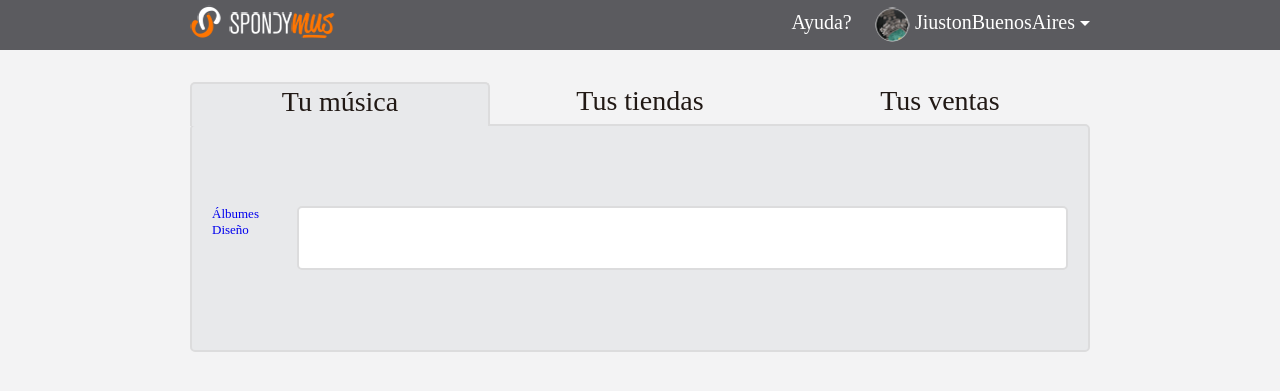
After one commit to fleopardo/sebastian, a PHP site: page /tu-musica.html in a window 1280 px wide. The commit adds this page. Shown: the top 391 px of the page. Run offline with PHP 8.4, Linux system fonts and the light colour scheme.

Commit message:
avances en tu musica y ajustes e ntodas las pantallas

```diff
--- a/css/global.css
+++ b/css/global.css
@@ -145,6 +145,11 @@ header nav li .submenu a{
 
 /* NAV */
 
+.nav-principal{
+    z-index: 1;
+    position: relative;
+}
+
 .nav-principal li{
     width: 33.33%;
     float: left;
--- /dev/null
+++ b/css/tu-musica.css
@@ -0,0 +1,17 @@
+.tu-musica .content{
+    padding-left: 105px;
+    padding-right: 20px;
+    position: relative;
+}
+
+.tu-musica .content > nav{
+    position: absolute;
+    left: 20px;
+}
+
+.tu-musica .wrapper-content{
+    background: #fff;
+    border-radius: 5px;
+    border: 2px solid #dcdcdd;
+    padding: 30px 60px;
+}
--- /dev/null
+++ b/tu-musica.html
@@ -0,0 +1,83 @@
+<!doctype html>
+<!--[if lt IE 7]> <html class="no-js lt-ie10 lt-ie9 lt-ie8 lt-ie7 ie6" lang="es"> <![endif]-->
+<!--[if IE 7]>    <html class="no-js lt-ie10 lt-ie9 lt-ie8 ie7" lang="es"> <![endif]-->
+<!--[if IE 8]>    <html class="no-js lt-ie10 lt-ie9 ie8" lang="es"> <![endif]-->
+<!--[if IE 9]>    <html class="no-js lt-ie10 ie9" lang="es"> <![endif]-->
+<!--[if gt IE 9]><!--> <html class="no-js" lang="es"> <!--<![endif]-->
+<head>
+    <title>Spondymus</title>
+    <meta name="description" content="">
+    <meta name="keywords" content="">
+    <meta charset="utf-8" />
+    <link rel="shortcut icon" href="favicon.ico" type="image/x-icon" />
+    <link rel="stylesheet" type="text/css" href="css/global.css" />
+    <link rel="stylesheet" type="text/css" href="css/tu-musica.css" />
+    <!--[if lt IE 9]>
+        <script src="js/libs/html5.js"></script>
+    <![endif]-->
+</head>
+<body class="panel tu-musica albumes">
+
+    <!-- Header -->
+    <header>
+        <div class="wrapper-principal">
+            <h1><a href="#">Spondymus</a></h1>
+
+            <nav>
+                <h2 class="title-outline">Mi cuenta</h2>
+
+                <ul>
+                    <li><a href="ayuda.html">Ayuda?</a></li>
+
+                    <li class="submenu-trigger">
+                        <img src="css/assets/profile.png" width="35" height="35" class="profile"/> JiustonBuenosAires
+                        <div class="submenu">
+                            <a href="mis-datos.html">Mis datos</a>
+                            <a href="log-out.html">Salir</a>
+                        </div>
+                    </li>
+                </ul>
+            </nav>
+        </div>
+    </header>
+    <!-- /Header -->
+
+
+    <!-- Content -->
+    <div class="wrapper-principal">
+
+        <nav class="nav-principal">
+            <h2 class="title-outline">Elije una seccion</h2>
+            <ul class="clearfix">
+                <li><a href="tu-musica.html" class="active">Tu música</a></li>
+                <li><a href="tus-tiendas.html">Tus tiendas</a></li>
+                <li><a href="tus-ventas.html">Tus ventas</a></li>
+            </ul>
+        </nav>
+
+        <section class="content">
+            <h2 class="title-outline">Tu música</h2>
+
+            <nav>
+                <h3 class="title-outline">Opciones</h3>
+                <ul>
+                    <li><a href="tu-musica.html" class="active">Álbumes</a></li>
+                    <li><a href="diseno.html">Diseño</a></li>
+                </ul>
+            </nav>
+
+            <div class="wrapper-content">
+                <form name="" method="" action="">
+
+                </form>
+            </div>
+
+        </section>
+    </div>
+    <!-- /Content -->
+
+    <script src="js/libs/jquery.min.js"></script>
+    <script src="js/libs/jquery-ui-1.10.4.custom.min.js"></script>
+
+</body>
+</html>
--- a/tus-tiendas.html
+++ b/tus-tiendas.html
@@ -48,7 +48,7 @@
         <nav class="nav-principal">
             <h2 class="title-outline">Elije una seccion</h2>
             <ul class="clearfix">
-                <li><a href="mi-musica.html">Tu música</a></li>
+                <li><a href="tu-musica.html">Tu música</a></li>
                 <li><a href="tus-tiendas.html" class="active">Tus tiendas</a></li>
                 <li><a href="tus-ventas.html">Tus ventas</a></li>
             </ul>
--- a/tus-ventas.html
+++ b/tus-ventas.html
@@ -48,7 +48,7 @@
         <nav class="nav-principal">
             <h2 class="title-outline">Elije una seccion</h2>
             <ul class="clearfix">
-                <li><a href="mi-musica.html">Tu música</a></li>
+                <li><a href="tu-musica.html">Tu música</a></li>
                 <li><a href="tus-tiendas.html">Tus tiendas</a></li>
                 <li><a href="tus-ventas.html" class="active">Tus ventas</a></li>
             </ul>
```
Also changed, not shown: css/diseno.css (added, +30 -0 lines), css/tus-ventas.css (+7 -5 lines), diseno.html (renamed from mi-musica.html, +28 -6 lines), css/assets/icon-diseno.jpg (added), img/diseno-example-1.jpg (added), img/diseno-example-2.jpg (added).
